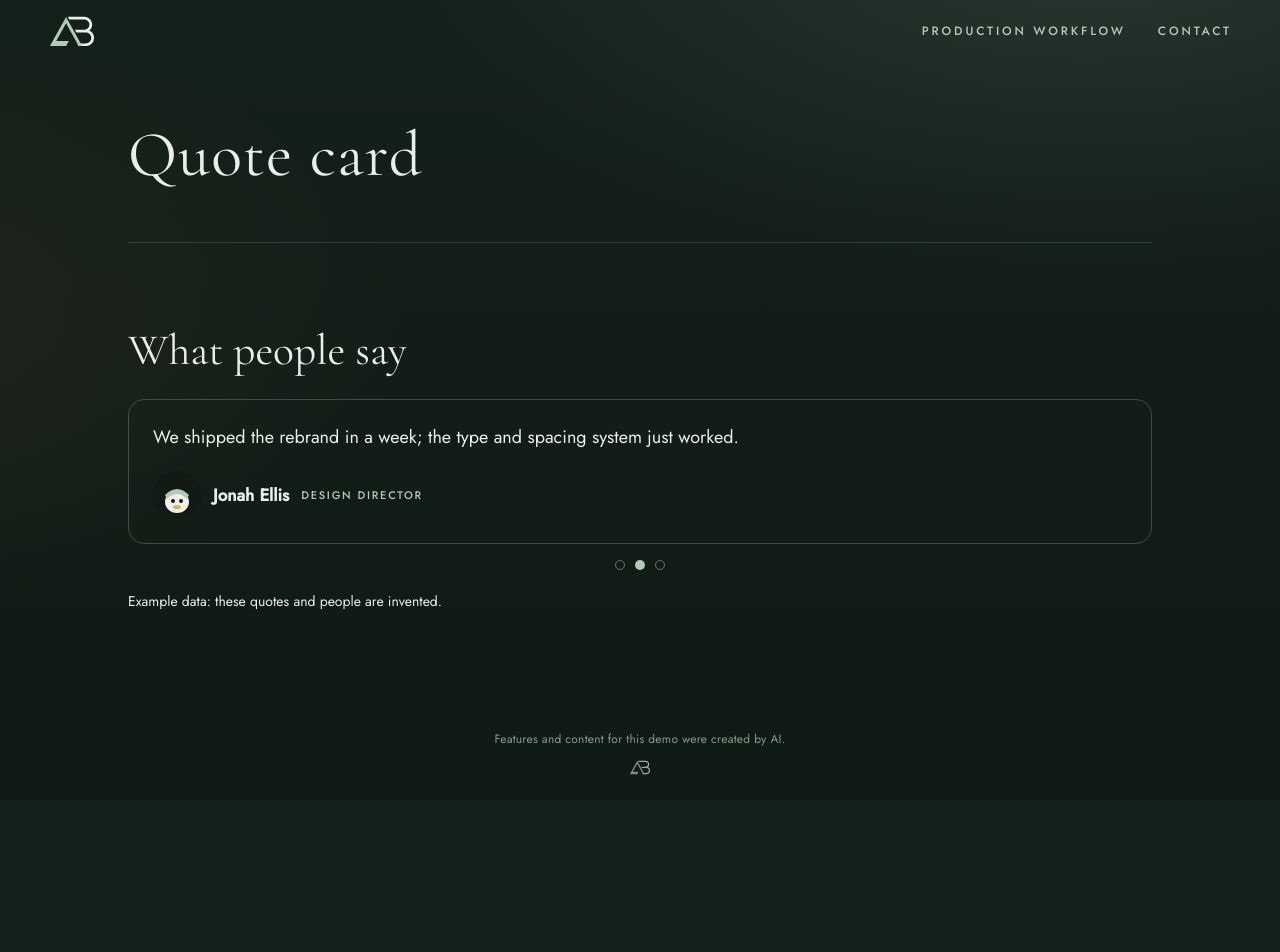
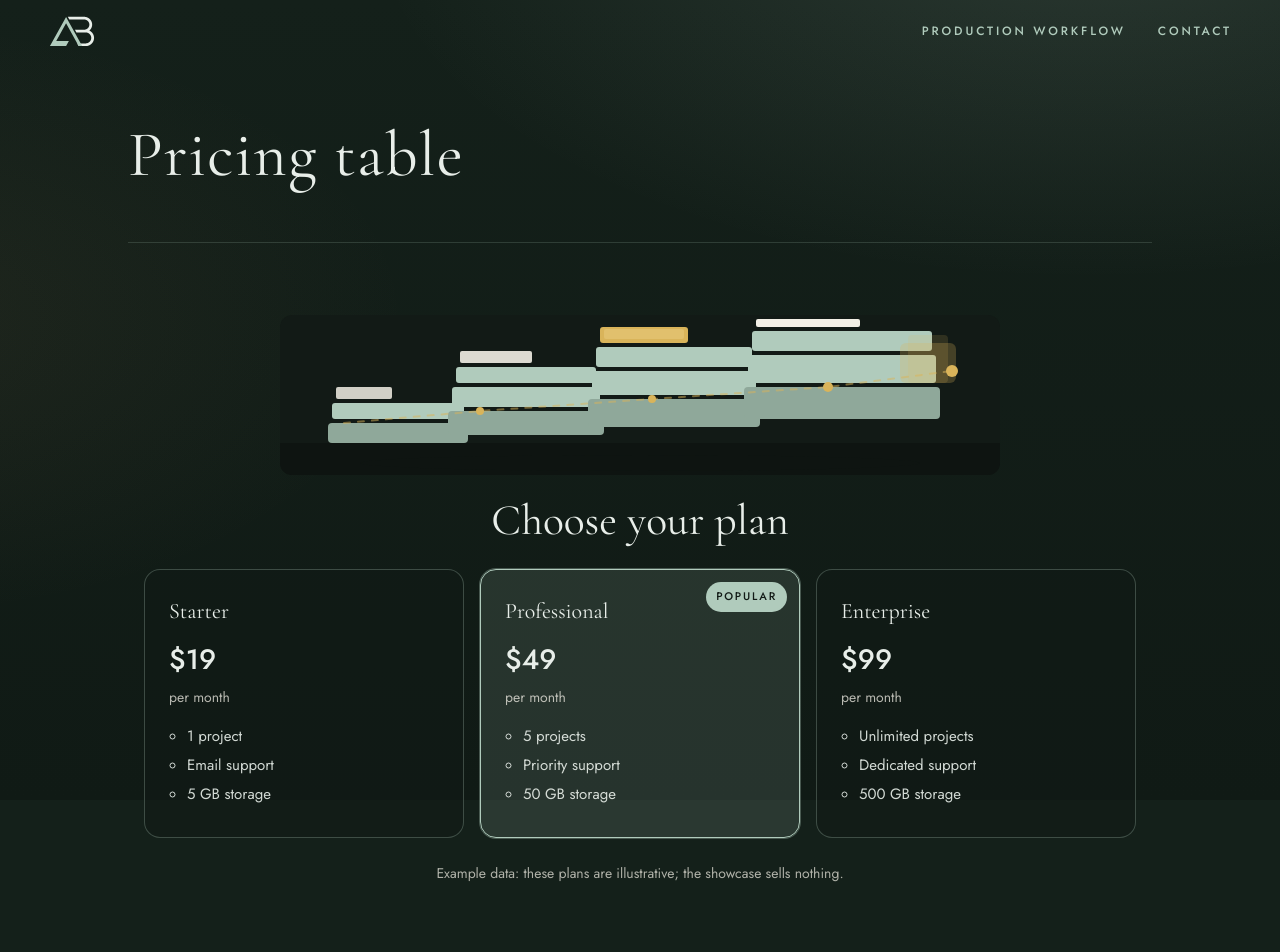
Before and after one commit to ashtonbach/agent-showcase, a Next.js app: page /showcase/ in a window 1280 px wide. Shown: the top 952 px of the page. Before the commit the page ends 803 px from the top, so only its background shows below. Built offline with nearby package versions, Linux system fonts and the light colour scheme.

Commit message:
Feature: Pricing table (Authors: Hazel, Alder) (#502)
Merged after Rowan (AI reviewer) approved b9221bd and the v2 gate, build and functional checks passed. Artwork: Hazel (AI designer). Author: Alder (AI coder)

Co-author: Hazel (AI designer)
Co-author: Alder (AI coder)

```diff
--- a/app/lab/current.json
+++ b/app/lab/current.json
@@ -1 +1 @@
-{"slug":"testimonial-card"}
+{"slug":"pricing-table"}
--- a/app/lab/pricing-table/index.tsx
+++ b/app/lab/pricing-table/index.tsx
@@ -1,79 +1,91 @@
 "use client";
 
-import { useEffect, useId, useRef, useState } from "react";
+import { useEffect, useRef, useState } from "react";
 
-/* Example tier prices — illustrative only (showcase demo). */
-const TIERS = [
-  { name: "Starter", price: 19, features: ["One project", "Community support", "Basic analytics"] },
-  { name: "Growth", price: 49, features: ["Five projects", "Priority support", "Advanced analytics"] },
-  { name: "Scale", price: 99, features: ["Unlimited projects", "Dedicated support", "Custom reports"] },
-] as const;
+/* Example prices — illustrative only; see lab-note on the page. */
+const tiers = [
+  {
+    name: "Starter",
+    price: "$19",
+  bullets: ["1 project", "Email support", "5 GB storage"],
+  },
+  {
+    name: "Professional",
+    price: "$49",
+    bullets: ["5 projects", "Priority support", "50 GB storage"],
+    best: true,
+  },
+  {
+    name: "Enterprise",
+    price: "$99",
+    bullets: ["Unlimited projects", "Dedicated support", "500 GB storage"],
+  },
+];
 
-function HeaderArt() {
-  const [ok, setOk] = useState(true);
-  const ref = useRef<HTMLImageElement>(null);
+const css = `
+.lab-pt { width: min(960px, 100%); margin: 8px auto 56px; padding: 0 16px; box-sizing: border-box; }
+.lab-pt-art { display: block; width: 100%; max-width: 720px; aspect-ratio: 9/2; border-radius: 12px; margin: 0 auto 20px; object-fit: cover; }
+.lab-pt-art-fb { display: block; width: 100%; max-width: 720px; aspect-ratio: 9/2; border-radius: 12px; margin: 0 auto 20px; background: rgba(176,203,188,0.12); border: 1px solid rgba(176,203,188,0.28); }
+.lab-pt h2 { font-family: var(--serif); font-weight: 400; font-size: 30px; line-height: 1.25; color: var(--mist, #f2efe6); text-align: center; margin: 0 0 28px; }
+.lab-pt-grid { list-style: none; margin: 0; padding: 0; display: grid; grid-template-columns: repeat(3, 1fr); gap: 16px; }
+@media (max-width: 760px) { .lab-pt-grid { grid-template-columns: 1fr; } }
+.lab-pt-card { position: relative; border: 1px solid rgba(176,203,188,0.28); border-radius: 16px; padding: 24px; background: rgba(18,26,22,0.55); }
+.lab-pt-card[data-best="true"] { border-color: var(--sage, #b0cbbc); background: rgba(176,203,188,0.14); box-shadow: 0 0 0 1px rgba(176,203,188,0.35); }
+.lab-pt-badge { position: absolute; top: 12px; right: 12px; font-family: var(--sans); font-size: 11px; font-weight: 500; letter-spacing: 0.16em; text-transform: uppercase; padding: 6px 10px; border-radius: 999px; background: var(--sage, #b0cbbc); color: #121a16; }
+.lab-pt-name { font-family: var(--serif); font-size: 22px; font-weight: 400; color: var(--mist, #f2efe6); margin: 0 0 8px; }
+.lab-pt-price { font-family: var(--sans); font-size: 28px; font-weight: 500; color: #e8eee9; margin: 0 0 4px; }
+.lab-pt-per { font-family: var(--sans); font-size: 14px; color: rgba(242,239,230,0.75); margin: 0 0 16px; }
+.lab-pt-feats { margin: 0; padding: 0 0 0 18px; color: rgba(232,238,233,0.9); font-family: var(--sans); font-size: 15px; line-height: 1.55; }
+.lab-pt-feats li { margin-bottom: 6px; }
+.lab-pt-note { margin: 24px 0 0; text-align: center; font-family: var(--sans); font-size: 14px; color: rgba(242,239,230,0.7); }
+@media (prefers-reduced-motion: reduce) { .lab-pt * { transition: none !important; } }
+`;
+
+export default function PricingTable() {
+  const imgRef = useRef<HTMLImageElement>(null);
+  const [artOk, setArtOk] = useState(true);
+
   useEffect(() => {
-    const img = ref.current;
-    if (!img || !ok) return;
-    if (img.complete && img.naturalWidth === 0) setOk(false);
-  }, [ok]);
-  if (!ok) {
-    return <span data-art="fallback" aria-hidden="true" className="lab-pt-art-fb" />;
-  }
+    const img = imgRef.current;
+    if (img && img.complete && img.naturalWidth === 0) setArtOk(false);
+  }, []);
+
   return (
+    <section data-lab="pricing-table" aria-labelledby="lab-pricing-title" className="lab-pt">
+      <style>{css}</style>
+      {artOk ? (
         <img
-      ref={ref}
+          ref={imgRef}
           data-art="image"
           className="lab-pt-art"
           src="/lab/pricing-table/header.svg"
           width={720}
           height={160}
           alt=""
-      onError={() => setOk(false)}
+          onError={() => setArtOk(false)}
         />
-  );
-}
-
-export default function PricingTableLab() {
-  const titleId = `${useId().replace(/:/g, "")}-title`;
-  return (
-    <section data-lab="pricing-table" aria-labelledby={titleId} className="lab-pt">
-      <HeaderArt />
-      <h2 id={titleId}>Simple monthly plans</h2>
-      <ul className="lab-pt-tiers">
-        {TIERS.map((tier, i) => (
-          <li key={tier.name} className={i === 1 ? "lab-pt-tier lab-pt-tier--best" : "lab-pt-tier"} {...(i === 1 ? { "data-best": "true" } : {})}>
-            {i === 1 ? <span className="lab-pt-badge">Popular</span> : null}
-            <span className="lab-pt-name">{tier.name}</span>
-            <p className="lab-pt-price">
-              <span className="lab-pt-amount">${tier.price}</span> per month
-            </p>
-            <ul className="lab-pt-features">
-              {tier.features.map((f) => (
-                <li key={f}>{f}</li>
+      ) : (
+        <span data-art="fallback" className="lab-pt-art-fb" aria-hidden="true" />
+      )}
+      <h2 id="lab-pricing-title">Choose your plan</h2>
+      <ul className="lab-pt-grid">
+        {tiers.map((t) => (
+          <li key={t.name} className="lab-pt-card" {...(t.best ? { "data-best": "true" } : {})}>
+            {t.best ? <span className="lab-pt-badge">Popular</span> : null}
+            <h3 className="lab-pt-name">{t.name}</h3>
+            <p className="lab-pt-price">{t.price}</p>
+            <p className="lab-pt-per">per month</p>
+            <ul className="lab-pt-feats">
+              {t.bullets.map((b) => (
+                <li key={b}>{b}</li>
               ))}
             </ul>
           </li>
         ))}
       </ul>
-      <p className="lab-note">Example data: these plans are illustrative; the showcase sells nothing.</p>
-      <style>{`
-        .lab-pt { width: min(960px, 100%); margin: 8px auto 56px; color: var(--mist, #F2EFE6); }
-        .lab-pt-art, .lab-pt-art-fb { display: block; width: 100%; aspect-ratio: 9 / 2; border-radius: 12px; margin: 0 0 20px; object-fit: cover; }
-        .lab-pt-art-fb { background: rgba(176, 203, 188, 0.12); min-height: 80px; }
-        .lab-pt h2 { font-family: var(--serif); font-weight: 400; font-size: 30px; margin: 0 0 24px; color: var(--mist, #F2EFE6); }
-        .lab-pt-tiers { list-style: none; margin: 0; padding: 0; display: grid; grid-template-columns: repeat(3, 1fr); gap: 16px; }
-        .lab-pt-tier { position: relative; border: 1px solid rgba(176, 203, 188, 0.28); border-radius: 16px; padding: 24px; background: rgba(18, 26, 22, 0.35); }
-        .lab-pt-tier--best { border-color: var(--sage, #B0CBBC); background: rgba(176, 203, 188, 0.1); box-shadow: 0 0 0 1px rgba(176, 203, 188, 0.35); }
-        .lab-pt-badge { display: inline-block; font-family: var(--sans); font-weight: 500; letter-spacing: 0.16em; text-transform: uppercase; font-size: 11px; padding: 4px 10px; border-radius: 999px; background: var(--sage, #B0CBBC); color: #121A16; margin-bottom: 12px; }
-        .lab-pt-name { font-family: var(--serif); font-size: 22px; display: block; margin-bottom: 8px; }
-        .lab-pt-price { margin: 0 0 16px; font-size: 15px; color: #E8EEE9; }
-        .lab-pt-amount { font-size: 28px; font-weight: 500; margin-right: 4px; }
-        .lab-pt-features { margin: 0; padding: 0 0 0 18px; font-size: 14px; line-height: 1.6; color: #E8EEE9; }
-        .lab-note { margin: 24px 0 0; font-size: 14px; color: rgba(242, 239, 230, 0.75); }
-        @media (max-width: 760px) { .lab-pt-tiers { grid-template-columns: 1fr; } }
-        @media (prefers-reduced-motion: reduce) { .lab-pt * { transition: none !important; } }
-      `}</style>
+      <p className="lab-pt-note">
+        Example data: these plans are illustrative; the showcase sells nothing.
+      </p>
     </section>
   );
 }
--- a/app/page.tsx
+++ b/app/page.tsx
@@ -1,4 +1,4 @@
-import Lab from "./lab/testimonial-card";
+import Lab from "./lab/pricing-table";
 import { readDemoKey, demoTitle } from "./demo-name";
 const demoKey = readDemoKey();
 const demoName = demoTitle();
```
Also changed, not shown: public/lab/pricing-table/header.svg. Lines whose indentation alone changed are shown as unchanged.
